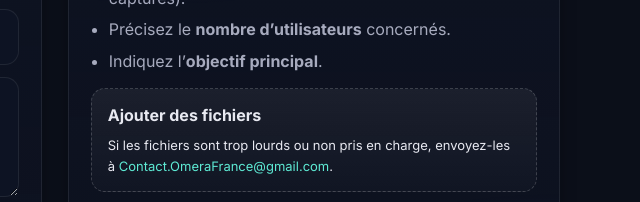
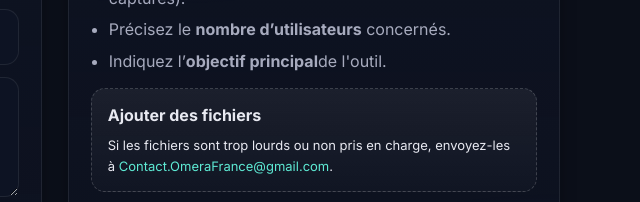
Before and after one commit to Omera-web/Omera, a website: page index.html in a window 1280 px wide. Shown: the part 2666-2868 px from the top of the page, 640-1280 px from the left. Drawn offline with Linux system fonts and the light colour scheme.

Commit message:
Update index.html

```diff
--- a/index.html
+++ b/index.html
@@ -544,7 +544,7 @@
       <ul class="muted checklist">
         <li>Si vous utilisez un <b>Excel</b> interne, joignez-le (ou des captures).</li>
         <li>Précisez le <b>nombre d’utilisateurs</b> concernés.</li>
-        <li>Indiquez l’<b>objectif principal</b>.</li>
+        <li>Indiquez l’<b>objectif principal</b>de l'outil.</li>
       </ul>
 
       <div class="upload" style="margin-top:14px">
```
